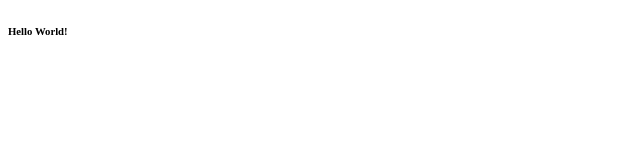
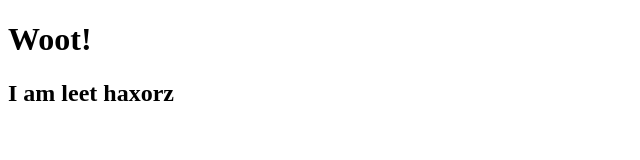
Before and after one commit to chasecedarcity/chasecedarcity.github.io, a plain HTML site: page index.html in a window 1280 px wide. Shown: the whole page, without its empty margins (0-640 px from the left). Drawn offline with Linux system fonts and the light colour scheme.

Commit message:
Test 01.2

```diff
--- a/index.html
+++ b/index.html
@@ -7,7 +7,8 @@
 </head>
 
 <body>
- <h6>Hello World!</h6>
+ <h1>Woot!</h1>
+ <h2>I am leet haxorz</h2>
 </body>
 
 </html>
```
